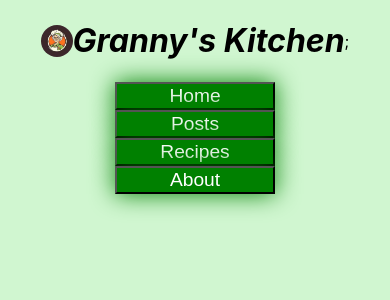
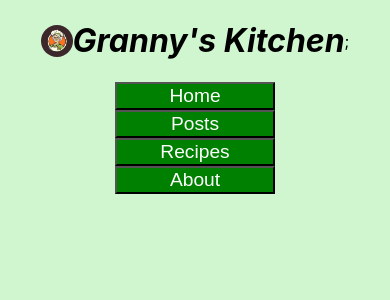
Before and after one commit to owum1718/UM-project-blog-website, a React (Create React App) app: page / in a window 390 px wide. Shown: the top 300 px of the page. Built offline with nearby package versions, Linux system fonts and the light colour scheme.

Commit message:
added hover effect on button

```diff
--- a/src/App.css
+++ b/src/App.css
@@ -46,7 +46,12 @@ button
   background-color: green;
   color: white;
   cursor: pointer;
-  box-shadow: 0rem 0rem 1.5rem green;
+}
+
+button:hover
+{
+    box-shadow: 0.5rem -0.1rem 2rem 0.3rem green;
+
 }
 @media screen and (max-width:950px)
 {
@@ -82,4 +87,9 @@ button
   flex-direction: column;
   justify-content: space-around;
 }
+
+button
+{
+  box-shadow: none;
 }
+}
--- a/src/App.js
+++ b/src/App.js
@@ -12,6 +12,7 @@ function App() {
         <GkNavBar name=" Recipes" />
         <GkNavBar name="About" />
       </div>
+      <div></div>
     </div>
   );
 }
```
